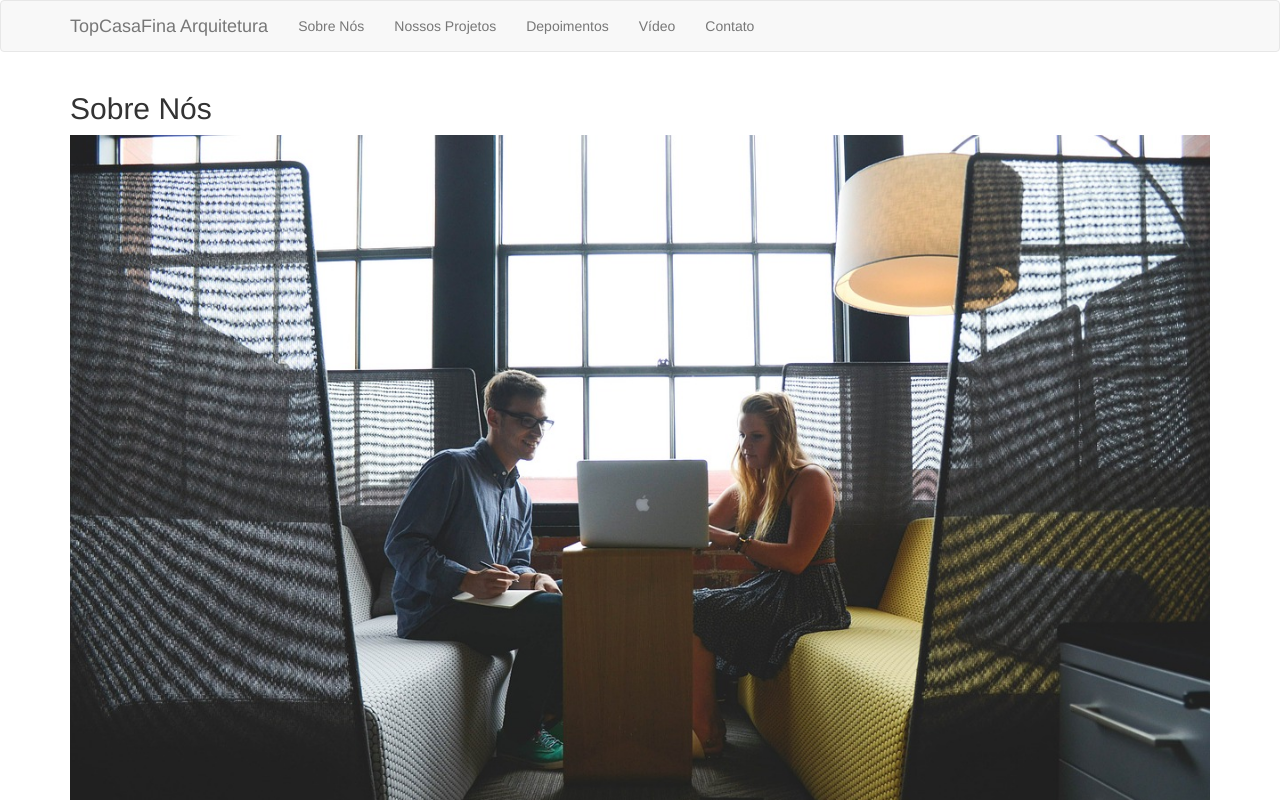
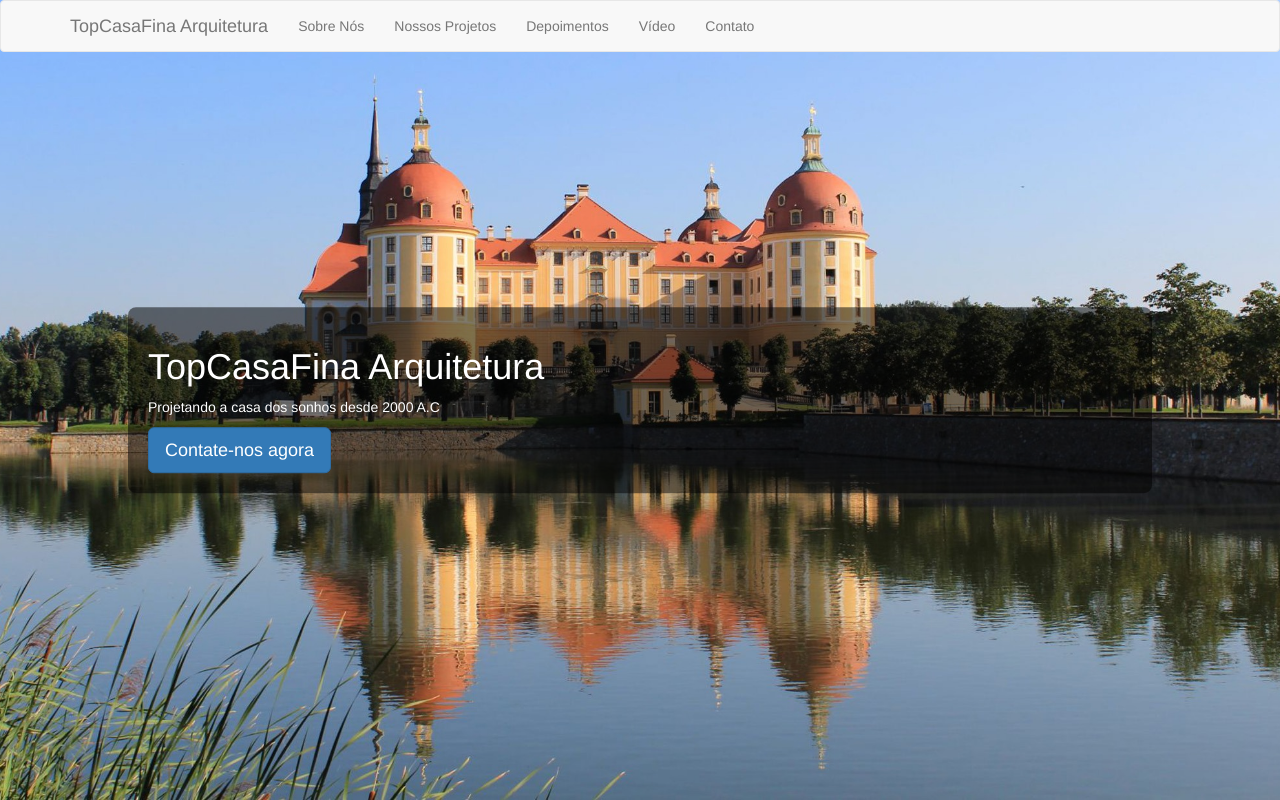
Before and after one commit to JennyLamego2022/bootstrap-single-page, a plain HTML site: page index.html in a window 1280 px wide. Shown: the top 800 px of the page. Drawn offline with Linux system fonts and the light colour scheme.

Commit message:
feat: Ajuste banner header

```diff
--- a/assets/css/style.css
+++ b/assets/css/style.css
@@ -1,5 +1,30 @@
 #paineis-sobre{
     margin-top: 20px;
+}
+
+html, body{
+    height: 100%;
+}
+
+header{
+    background-image: url(../img/castelo.jpg);
+    background-size: cover;
+    background-position: top center;
+    height: 100%;
+    position: relative;
+}
+
+.topCasaFina-banner{
+    color:#fff;
+    background-color: rgba(0, 0, 0, 0.5);
+    padding: 20px;
+    width: 80%;
+    border-radius: 8px;
+    position: absolute;
+    top: 50%;
+    left: 50%;
+    transform: translate(-50%, -50%);
+
 }
 
 .titulo-depoimentos{
--- a/index.html
+++ b/index.html
@@ -32,6 +32,11 @@
                 </div>
             </div>
         </nav>
+        <div class="topCasaFina-banner">
+            <h1>TopCasaFina Arquitetura</h1>
+            <p>Projetando a casa dos sonhos desde 2000 A.C</p>
+            <button class="btn btn-primary btn-lg"> Contate-nos agora</button>
+        </div>
     </header>
 
     <section id="sobre-nos" class="container">
```
